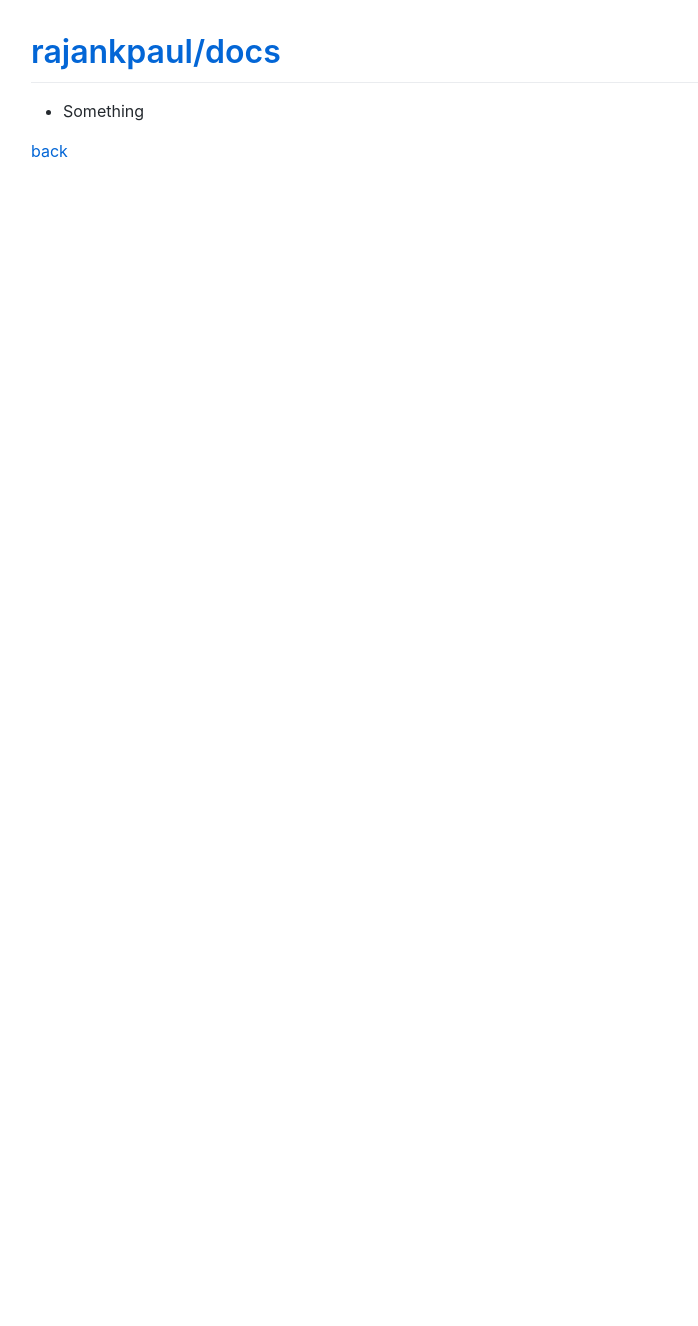
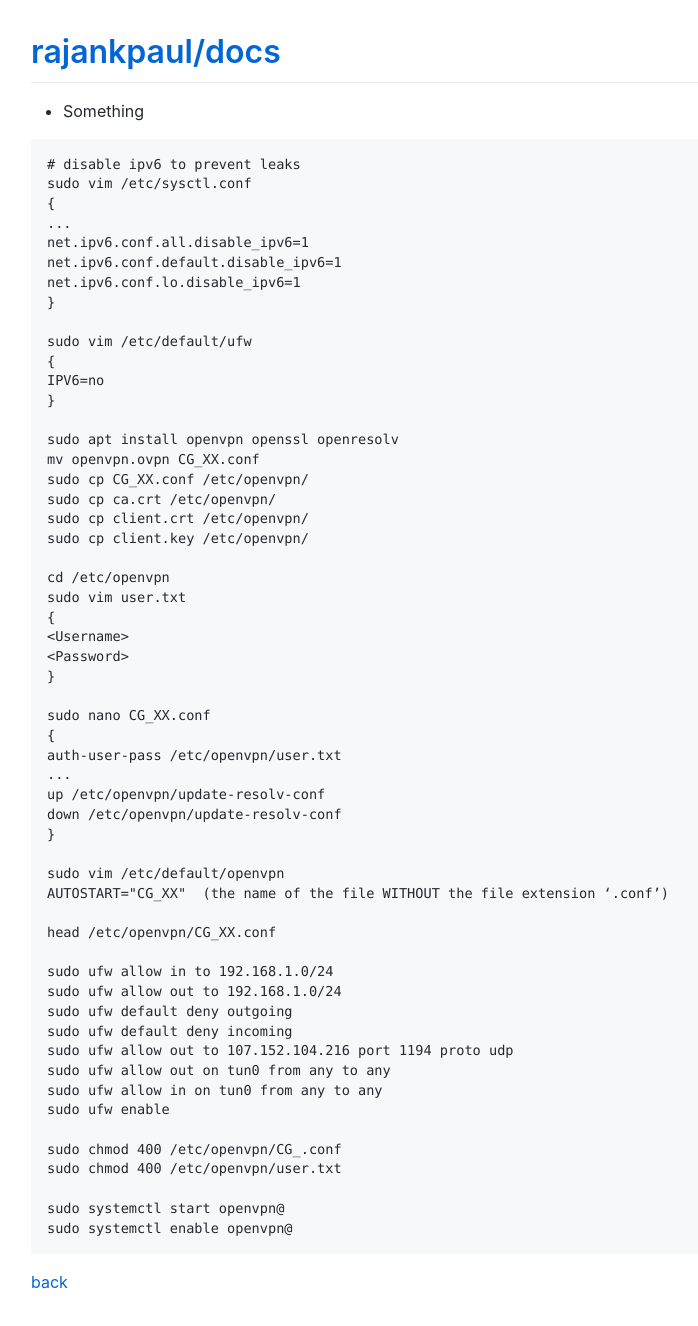
Before and after one commit to rajankpaul/docs, a Jekyll site: the page built from tutorials/linux/openvpn/index.md, in a window 1280 px wide. Shown: the whole page, without its empty margins (119-817 px from the left). Built offline with Jekyll 4.4.1, drawn with Linux system fonts in a browser that asks for light colours; comment, search, counter and statistics services are not loaded; before the commit the page ends 900 px from its top, so only the background shows below that.

Commit message:
Update index.md

````diff
--- a/tutorials/linux/openvpn/index.md
+++ b/tutorials/linux/openvpn/index.md
@@ -5,4 +5,62 @@ title: OpenVPN
 
 *   Something
 
+```
+# disable ipv6 to prevent leaks
+sudo vim /etc/sysctl.conf
+{
+...
+net.ipv6.conf.all.disable_ipv6=1
+net.ipv6.conf.default.disable_ipv6=1
+net.ipv6.conf.lo.disable_ipv6=1
+}
+
+sudo vim /etc/default/ufw
+{
+IPV6=no
+}
+
+sudo apt install openvpn openssl openresolv
+mv openvpn.ovpn CG_XX.conf
+sudo cp CG_XX.conf /etc/openvpn/
+sudo cp ca.crt /etc/openvpn/
+sudo cp client.crt /etc/openvpn/
+sudo cp client.key /etc/openvpn/
+
+cd /etc/openvpn
+sudo vim user.txt
+{
+<Username>
+<Password>
+}
+
+sudo nano CG_XX.conf
+{
+auth-user-pass /etc/openvpn/user.txt
+...
+up /etc/openvpn/update-resolv-conf
+down /etc/openvpn/update-resolv-conf
+}
+
+sudo vim /etc/default/openvpn
+AUTOSTART="CG_XX"  (the name of the file WITHOUT the file extension ‘.conf’)
+
+head /etc/openvpn/CG_XX.conf
+
+sudo ufw allow in to 192.168.1.0/24
+sudo ufw allow out to 192.168.1.0/24
+sudo ufw default deny outgoing
+sudo ufw default deny incoming
+sudo ufw allow out to 107.152.104.216 port 1194 proto udp
+sudo ufw allow out on tun0 from any to any
+sudo ufw allow in on tun0 from any to any
+sudo ufw enable
+
+sudo chmod 400 /etc/openvpn/CG_.conf
+sudo chmod 400 /etc/openvpn/user.txt
+
+sudo systemctl start openvpn@
+sudo systemctl enable openvpn@
+```
+
 [back](../)
````
